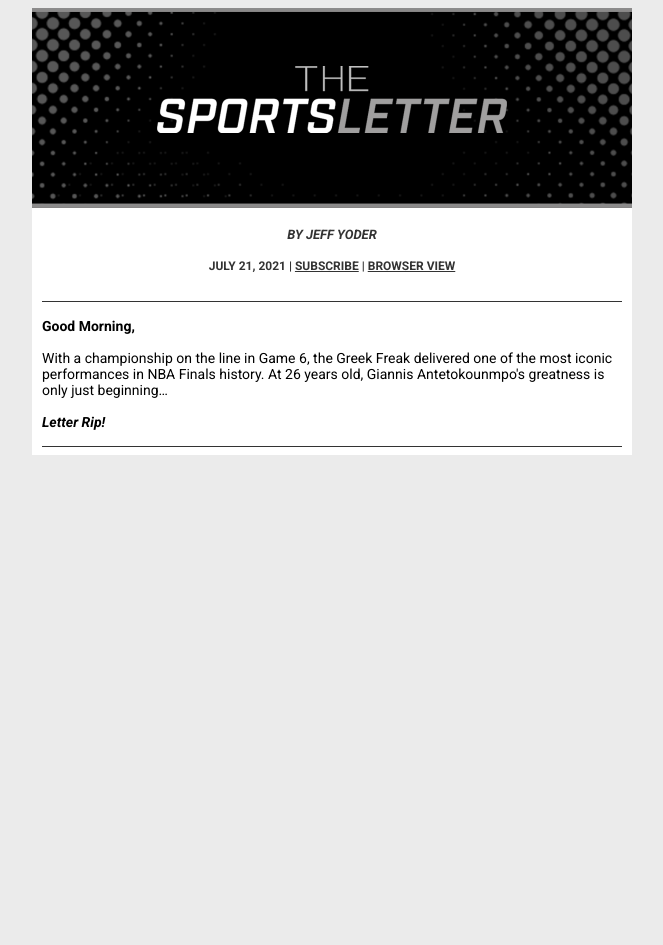
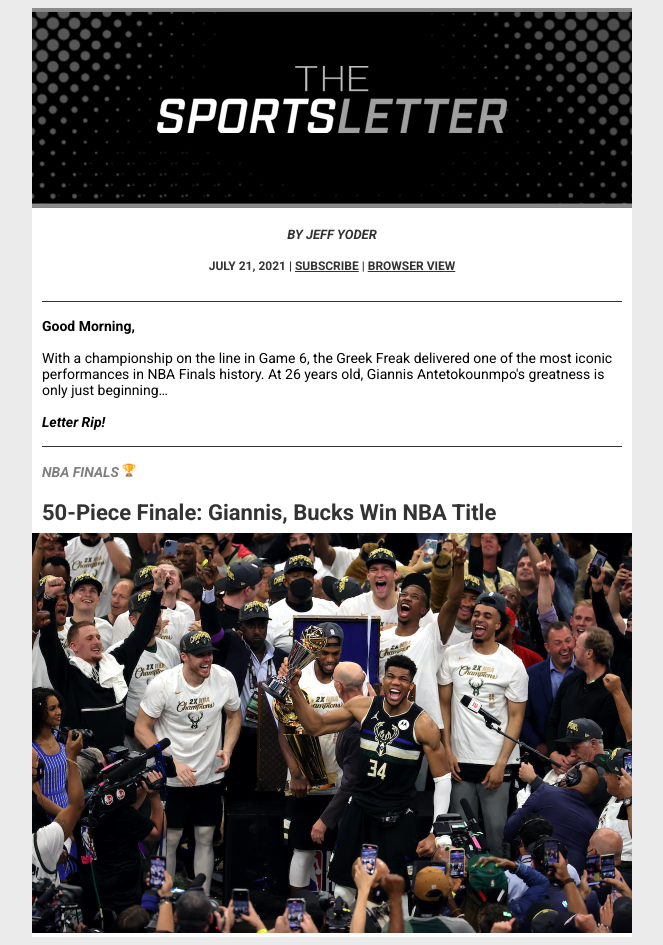
Before and after one commit to CPH-D/sports-newsletter, a plain HTML site: page index.html in a window 1280 px wide. Shown: the whole page, without its empty margins (308-971 px from the left). Before the commit the page ends 800 px from the top, so only its background shows below. Drawn offline with Linux system fonts and the light colour scheme.

Commit message:
NBA Finals img section done

```diff
--- a/index.html
+++ b/index.html
@@ -117,6 +117,34 @@
                         </td>
                     </tr>
 
+                    <!-- start of NBA FINALS img section -->
+                    <tr>
+                        <td>
+                            <table width="100%" align="center" cellspacing="0" cellpadding="0" border="0"
+                                style="padding: 8px 10px;">
+                                <tr>
+                                    <td style="color: #808080; font-size: 14px; font-weight: bold; font-style: italic;">
+                                        NBA FINALS <img src="img/tiny trophy icon.png" height="14px">
+                                    </td>
+                                </tr>
+                                <tr>
+                                    <td height="20px"></td>
+                                </tr>
+                                <tr>
+                                    <td style="color: #333; font-size: 22px; font-weight: bold;">
+                                        50-Piece Finale: Giannis, Bucks Win NBA Title
+                                    </td>
+                                </tr>
+                            </table>
+                        </td>
+                    </tr>
+                    <tr>
+                        <td>
+                            <img width="100%" src="img/NBA Finals Img.jpg" alt="">
+                        </td>
+                    </tr>
+                    <!-- end of NBA FINALS img section -->
+
 
 
                 </table>
```
Also changed, not shown: img/NBA Finals Img.jpg (added).
